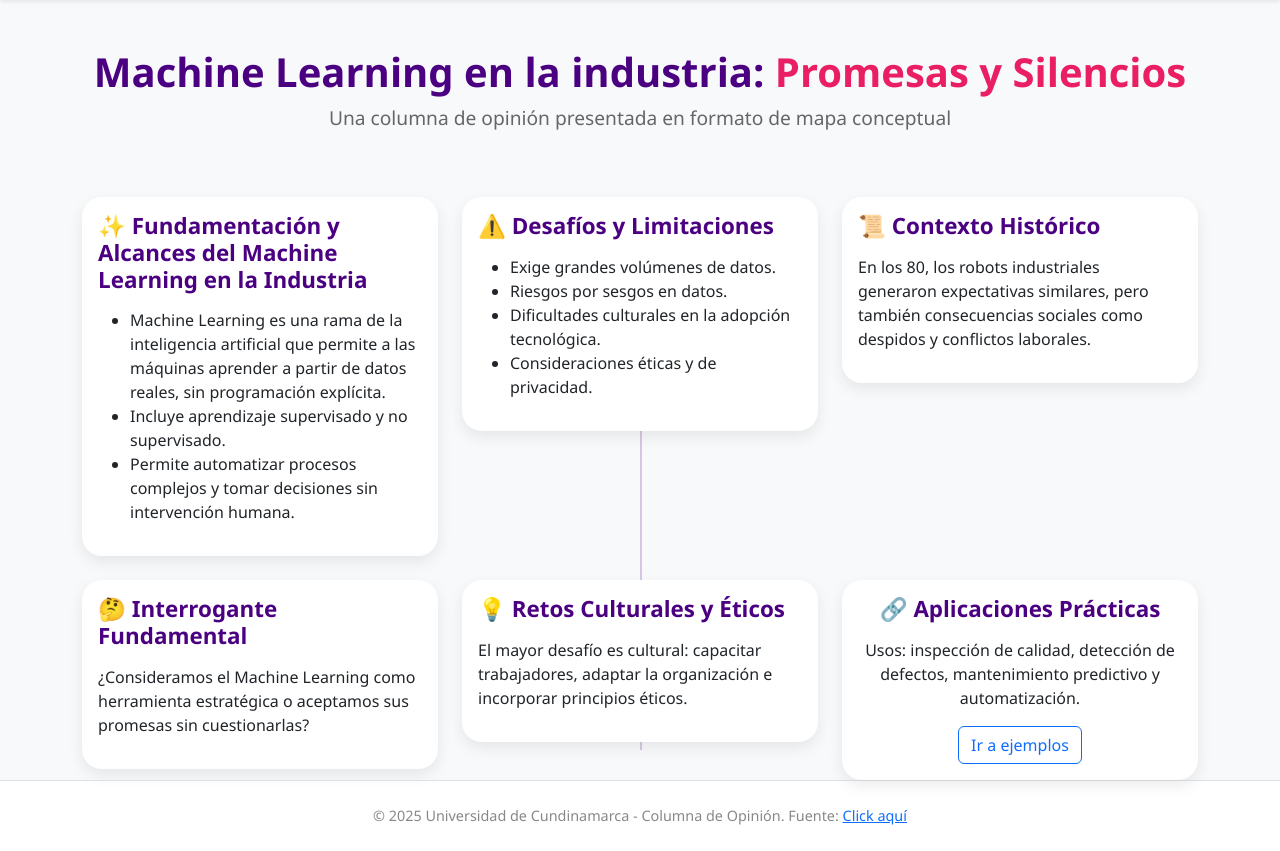
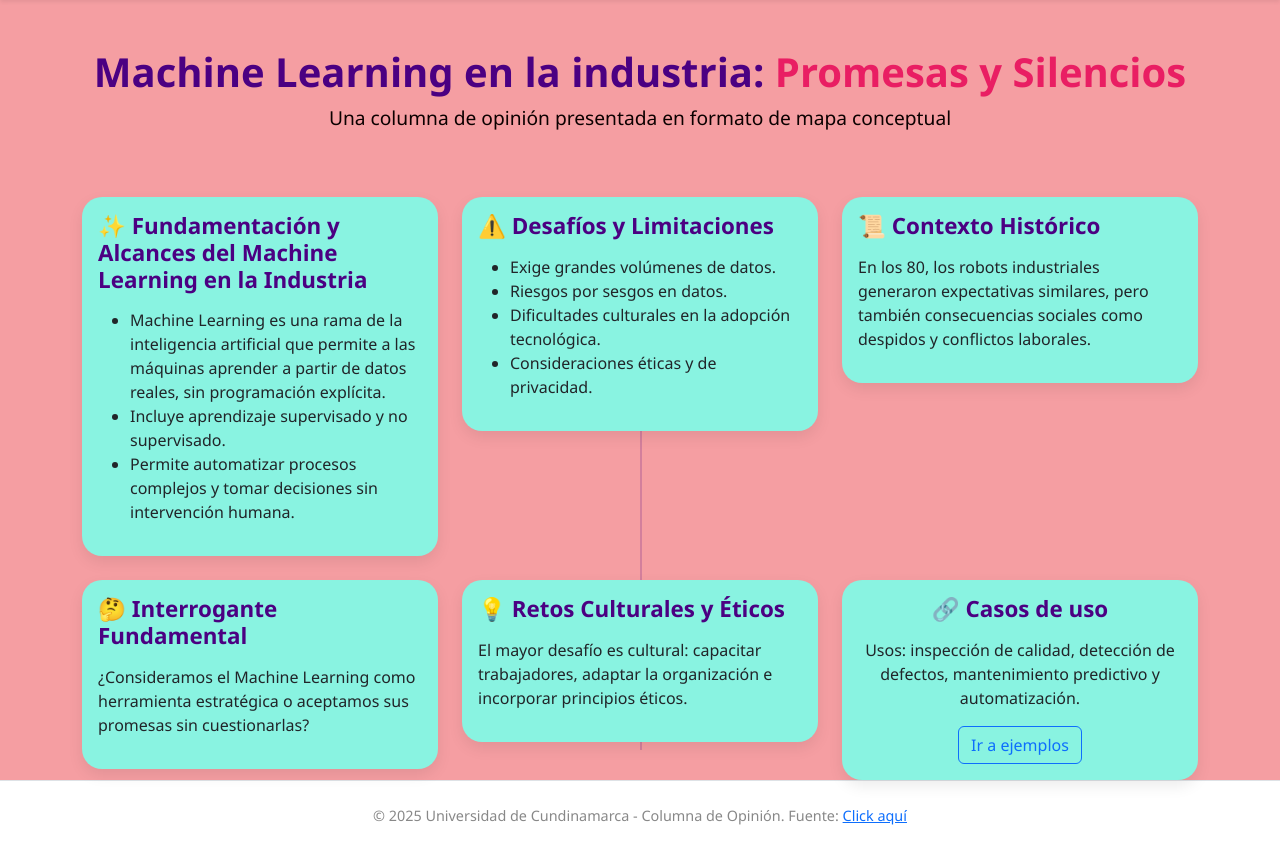
Before and after one commit to Lnbernal/SystemInnovation, a Flask app: page /index in a window 1280 px wide. Shown: the part 57-908 px from the top of the page. Run offline with Flask 3, Linux system fonts and the light colour scheme.

Commit message:
Cambie los colores de la pagina y se modifico el texto

```diff
--- a/static/style.css
+++ b/static/style.css
@@ -4,7 +4,7 @@
 
 /* Fondo general */
 body {
-    background: linear-gradient(180deg, #f8f9fa, #e9ecef);
+    background: linear-gradient(180deg, #97f08b, #f7f8f7);
     font-family: 'Segoe UI', Tahoma, Geneva, Verdana, sans-serif;
 }
 
@@ -13,7 +13,7 @@ body {
 .titulo-principal {
     font-size: 2.5rem;
     font-weight: bold;
-    color: #212529;
+    color: #013312;
     margin-bottom: 10px;
     text-transform: uppercase;
 }
@@ -21,7 +21,7 @@ body {
 .subtitulo {
     font-size: 1.8rem;
     font-weight: 500;
-    color: #0d6efd;
+    color: #01301c;
 }
 
 .subtitulo-2 {
--- a/static/style2.css
+++ b/static/style2.css
@@ -1,9 +1,10 @@
 /* ====== Estilos globales ====== */
 body {
   font-family: "Segoe UI", Arial, sans-serif;
-  background-color: #f8f9fa;
+  background-color: hsl(357, 82%, 79%);
   color: #333;
 }
+
 
 .titulo-principal {
   font-size: 2.5rem;
@@ -13,7 +14,7 @@ body {
 
 .subtitulo {
   font-size: 1.2rem;
-  color: #666;
+  color: #0c0000;
 }
 
 .resaltado {
@@ -27,7 +28,7 @@ body {
   border: none;
   box-shadow: 0 6px 15px rgba(0, 0, 0, 0.08);
   transition: transform 0.2s ease, box-shadow 0.2s ease;
-  background: white;
+  background: rgb(137, 243, 225);
   position: relative;
 }
 
--- a/templates/index.html
+++ b/templates/index.html
@@ -7,7 +7,7 @@
   <!-- Bootstrap CSS -->
   <link href="https://cdn.jsdelivr.net/npm/bootstrap@5.3.3/dist/css/bootstrap.min.css" rel="stylesheet">
   <!-- CSS Personalizado -->
-  <link rel="stylesheet" href="{{ url_for('static', filename='portada.css') }}">
+  <link rel="stylesheet" href="{{ url_for('static', filename='style.css') }}">
 </head>
 <body class="bg-light d-flex flex-column min-vh-100">
 
@@ -26,9 +26,9 @@
     <h3>Juan Andrés Pinzon Carillo</h3>
     <h3>Juan David Hernández Cárdenas</h3>
     <h3>Carlos Andrés Romero Rodriguez</h3>
+    <h3>2025</h3>
     </div>
 
-    <p class="info mt-3"> 2025</p>
 
     <!-- Botón -->
     <a href="/index" class="btn btn-primary btn-lg boton">Ir a la Página Principal</a>
--- a/templates/index2.html
+++ b/templates/index2.html
@@ -9,7 +9,7 @@
   <!-- CSS Personalizado -->
   <link rel="stylesheet" href="{{ url_for('static', filename='style2.css') }}">
 </head>
-<body class="d-flex flex-column min-vh-100 bg-light">
+<body>
 
   <!-- NAVBAR -->
   <nav class="navbar navbar-expand-lg navbar-light bg-white border-bottom shadow-sm">
@@ -101,7 +101,7 @@
       <div class="col-sm-12 col-md-6 col-lg-4">
         <div class="card concepto text-center">
           <div class="card-body">
-            <h5 class="titulo-seccion">🔗 Aplicaciones Prácticas</h5>
+            <h5 class="titulo-seccion">🔗 Casos de uso</h5>
             <p>Usos: inspección de calidad, detección de defectos, mantenimiento predictivo y automatización.</p>
             <a href="/casos" class="btn btn-outline-primary">Ir a ejemplos</a>
           </div>
```
